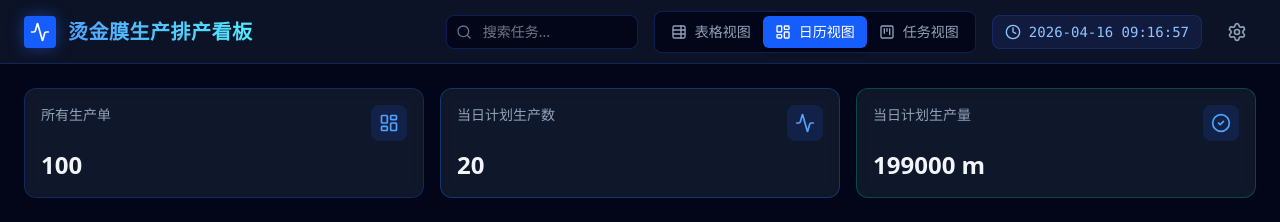
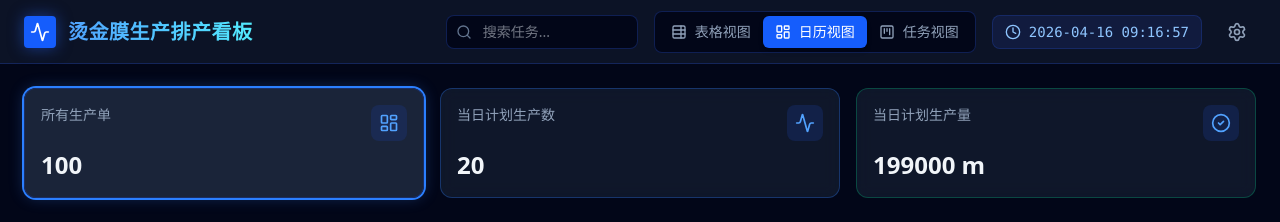
Before and after one commit to kai-wu-cortex/Pinte-MES, a React (Vite) app: page / in a window 1280 px wide. Shown: the top 222 px of the page. Built offline with nearby package versions, Linux system fonts and the light colour scheme; no server answers.

Commit message:
fix: show pagination controls even when only one page; add click to today metrics to filter today tasks

```diff
--- a/src/App.tsx
+++ b/src/App.tsx
@@ -26,6 +26,7 @@ export default function App() {
   const [previewUrl, setPreviewUrl] = useState<string | null>(null);
   const [showSettings, setShowSettings] = useState(false);
   const [searchQuery, setSearchQuery] = useState('');
+  const [filterToday, setFilterToday] = useState(false);
   const [isSyncing, setIsSyncing] = useState(false);
   const [isGettingToken, setIsGettingToken] = useState(false);
   const [tokenStatus, setTokenStatus] = useState<'idle' | 'success' | 'error'>('idle');
@@ -71,8 +72,11 @@ export default function App() {
         t.process.toLowerCase().includes(q)
       );
     }
+    if (filterToday) {
+      filtered = filtered.filter(t => isSameDay(new Date(t.startTime), new Date()));
+    }
     return filtered;
-  }, [tasks, searchQuery]);
+  }, [tasks, searchQuery, filterToday]);
 
   const handleTaskClick = (task: Task) => {
     setSelectedTask(task);
@@ -282,9 +286,29 @@ export default function App() {
 
       <main className="flex-1 p-6 flex flex-col gap-6 overflow-hidden">
         <div className="grid grid-cols-1 md:grid-cols-3 gap-4 shrink-0">
-          <MetricCard title="所有生产单" value={metrics.totalOrders} icon={<LayoutDashboard className="w-5 h-5" />} />
-          <MetricCard title="当日计划生产数" value={metrics.todayCount} icon={<Activity className="w-5 h-5" />} className="border-blue-500/30" />
-          <MetricCard title="当日计划生产量" value={`${metrics.todayVolume} m`} icon={<CheckCircle2 className="w-5 h-5" />} className="border-emerald-500/30" />
+          <MetricCard
+            title="所有生产单"
+            value={metrics.totalOrders}
+            icon={<LayoutDashboard className="w-5 h-5" />}
+            onClick={() => setFilterToday(false)}
+            active={!filterToday}
+          />
+          <MetricCard
+            title="当日计划生产数"
+            value={metrics.todayCount}
+            icon={<Activity className="w-5 h-5" />}
+            className="border-blue-500/30"
+            onClick={() => setFilterToday(true)}
+            active={filterToday}
+          />
+          <MetricCard
+            title="当日计划生产量"
+            value={`${metrics.todayVolume} m`}
+            icon={<CheckCircle2 className="w-5 h-5" />}
+            className="border-emerald-500/30"
+            onClick={() => setFilterToday(true)}
+            active={filterToday}
+          />
         </div>
 
         <div className="flex-1 min-h-0 overflow-auto bg-slate-900/20 rounded-xl border border-blue-900/30 p-4 shadow-inner relative">
--- a/src/components/TableView.tsx
+++ b/src/components/TableView.tsx
@@ -488,7 +488,7 @@ export function TableView({ tasks, onTaskClick, onProcessCardClick }: TableViewP
           </SortableContext>
         </DndContext>
         {/* Pagination Controls */}
-        {pageSize !== 'all' && totalPages > 1 && (
+        {pageSize !== 'all' && (
           <div className="sticky bottom-0 bg-slate-800/90 border-t border-blue-900/50 px-4 py-3 flex items-center justify-between mt-2 backdrop-blur-md">
             <div className="text-xs text-slate-400">
               显示 {(currentPage - 1) * pageSize + 1} - {Math.min(currentPage * pageSize, totalFilteredRows)} 共 {totalFilteredRows} 条
```
